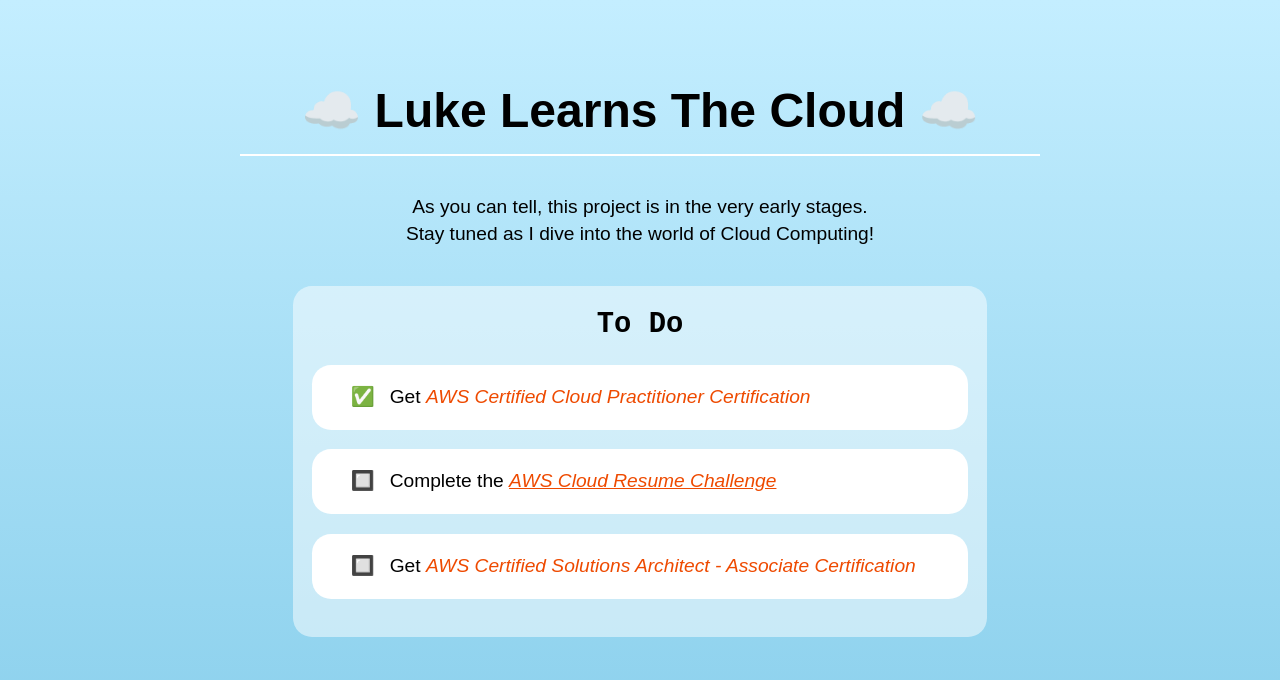
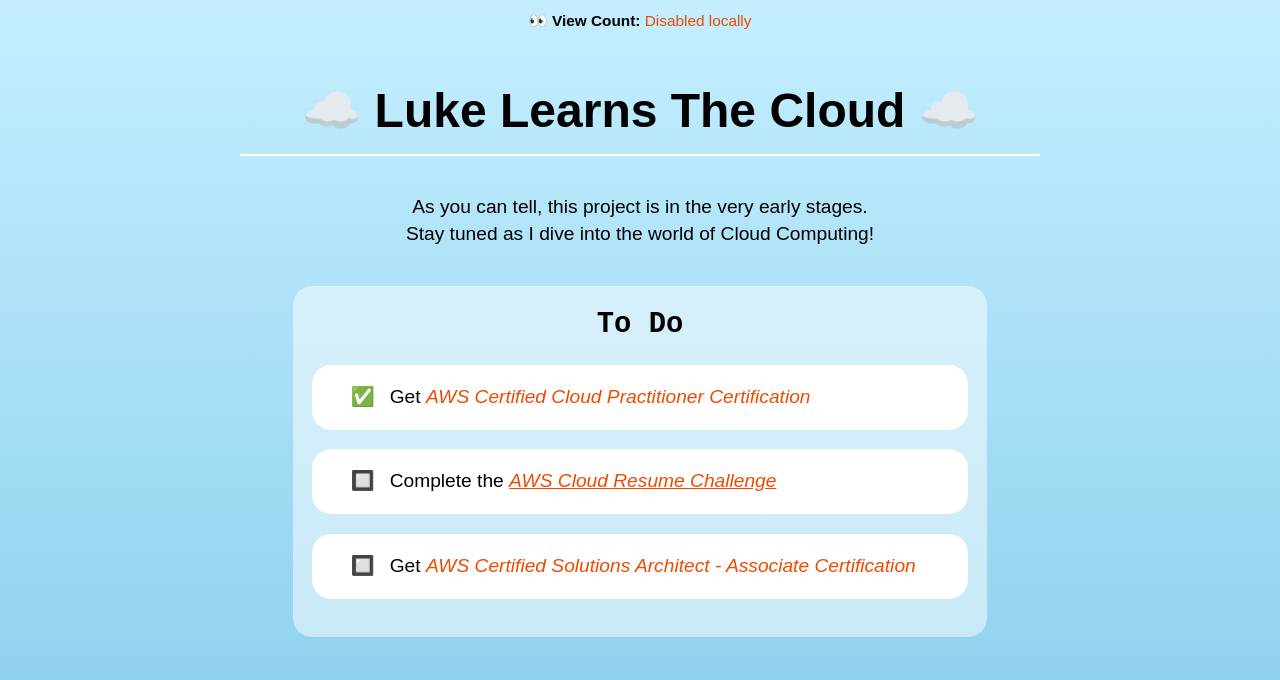
Before and after one commit to lmackenzie94/lukelearnsthecloud, a website built with Vite: page index.html in a window 1280 px wide. Built offline with nearby package versions, Linux system fonts and the light colour scheme; no server answers.

Commit message:
feat: add view count

```diff
--- a/index.html
+++ b/index.html
@@ -24,7 +24,6 @@
         <span class="emoji">✅</span> Get
         <em>AWS Certified Cloud Practitioner Certification</em>
       </p>
-
       <p class="white-bg">
         <span class="emoji">🔲</span> Complete the <a href="https://cloudresumechallenge.dev/docs/the-challenge/aws/" target="_blank"><em>AWS Cloud Resume Challenge</em>
         </a>
@@ -36,6 +35,17 @@
       </p>
     </div>
   </main>
+
+
+  </div>
+  </main>
+  <div class="view-count">
+    <p>
+      👀
+      <strong>View Count: </strong>
+      <span id="count"></span>
+    </p>
+  </div>
 </body>
 
 </html>
--- a/src/main.ts
+++ b/src/main.ts
@@ -1 +1,29 @@
 import './style.css';
+
+interface ViewCountResponse {
+  views: string;
+}
+
+const viewCount = document.getElementById('count')!;
+
+async function getViewCount() {
+  try {
+    const response = await fetch(
+      'https://ynrwjfdti5fzjemn7yxl3cmqkm0ruvnd.lambda-url.us-east-2.on.aws/'
+    );
+    const data: ViewCountResponse = await response.json();
+    const views = data.views;
+    viewCount.innerText = views;
+  } catch (error) {
+    console.log(window.location.hostname);
+    const isLocal = window.location.hostname === 'localhost';
+    if (isLocal) {
+      viewCount.innerText = 'Disabled locally';
+      return;
+    }
+    console.error(error);
+    viewCount.style.display = 'none';
+  }
+}
+
+getViewCount();
--- a/src/style.css
+++ b/src/style.css
@@ -98,6 +98,18 @@
   margin: 2rem 0;
 }
 
+.view-count {
+  position: absolute;
+  top: 10px;
+  left: 50%;
+  transform: translateX(-50%);
+  font-size: 0.8rem;
+}
+
+#count {
+  color: #ee4a00;
+}
+
 @media (max-width: 450px) {
   html {
     font-size: 1rem;
```
